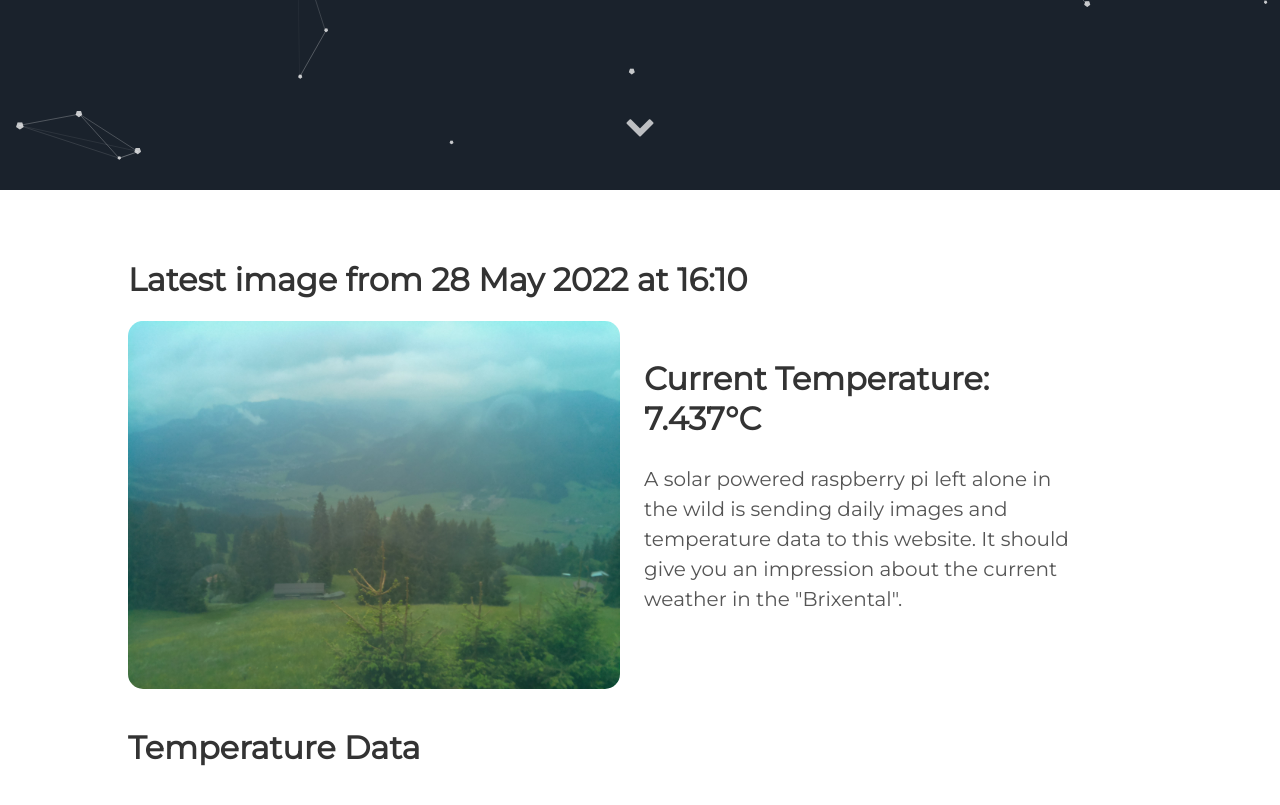
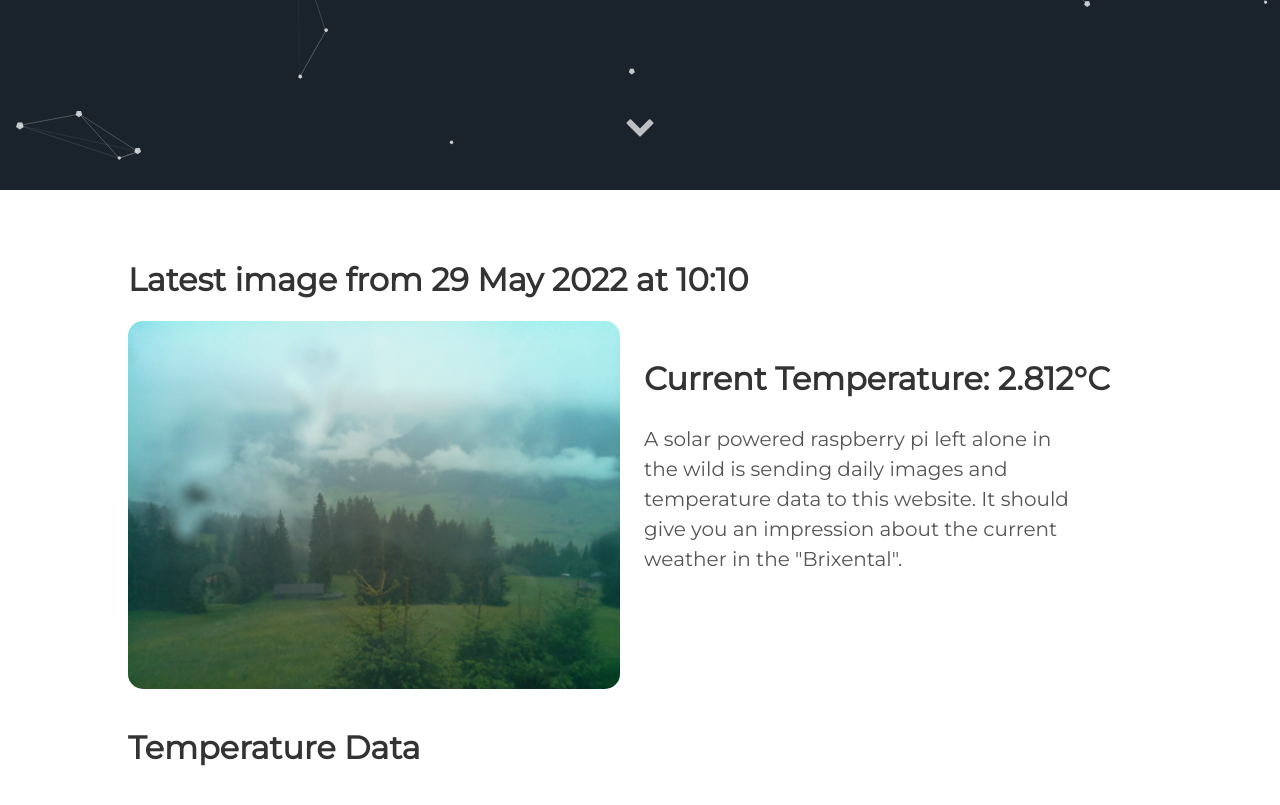
Before and after one commit to vektorious/vektorious.github.io, a Jekyll site: the page built from resources/huette.md, in a window 1280 px wide and 900 px high, scrolled down 710 px. Shown: the top 805 px of the window. Built offline with Jekyll 4.4.1, drawn with Linux system fonts in a browser that asks for light colours.

Commit message:
I'm a bot beep boop

```diff
--- a/resources/huette.md
+++ b/resources/huette.md
@@ -6,13 +6,13 @@ image: '/assets/img/'
 description: 'Live image from the Austrian alps'
 twitter_text: ' '
 ---
-## Latest image from 28 May 2022 at 16:10
+## Latest image from 29 May 2022 at 10:10
 <div class="huette">
   <div class="huette-image">
     <img src="{{ "/assets/img/huette.jpg" | prepend: site.baseurl }}">
   </div>
   <div class="huette-text">
-        <h2>Current Temperature: 7.437°C</h2>
+        <h2>Current Temperature: 2.812°C</h2>
         <p>A solar powered raspberry pi left alone in the wild is sending daily images and temperature data to this website. It should give you an impression about the current weather in the "Brixental".</p>
 
   </div>
```
Also changed, not shown: rpi-script/2022-05-29_100920.txt (renamed from rpi-script/2022-05-28_160919.txt, +5 -5 lines), rpi-script/huette.md (+2 -2 lines), assets/img/huette.jpg, assets/img/temp_plot.png, rpi-script/temp_plot.png, 1 other file.
